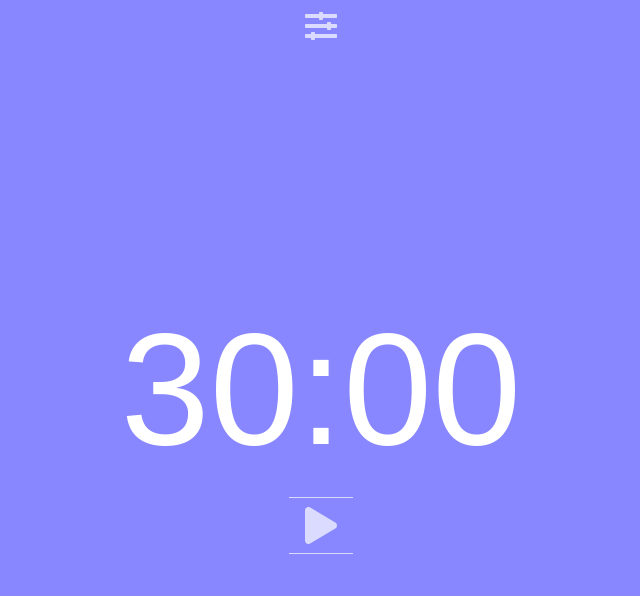
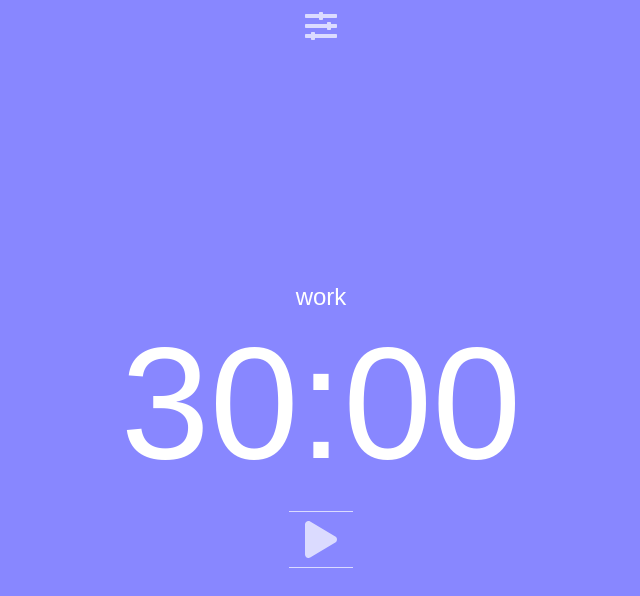
Before and after one commit to serejabogdan/wart, a website built with webpack: page src/index.html in a window 1280 px wide. Shown: the whole page, without its empty margins (319-959 px from the left). Built offline with nearby package versions, Linux system fonts and the light colour scheme; files whose address does not match are found by name.

Commit message:
added: timer status, audio notification

```diff
--- a/src/components/timer/Timer.js
+++ b/src/components/timer/Timer.js
@@ -17,6 +17,9 @@ export class Timer extends WartComponent {
     toHTML() {
         return `
             <div class="timer">
+                <div class="timer__status" data-timer="status">
+                    <span></span>
+                </div>
                 <div class="timer__clock" data-timer="timer">
                     00:00
                 </div>
--- a/src/components/timer/timer.service.js
+++ b/src/components/timer/timer.service.js
@@ -7,12 +7,16 @@ export class TimerService {
         this.minutes = this.seconds = 0;
         this.store = store;
         this.timer = this.store.getState().timer;
+        this.audio = new Audio('./audio/alarm1.mp3');
     }
 
     timerInit() {
         this.minutes = this.timer.mode ? this.timer.work || 30 : this.timer.rest;
         this.seconds = 0;
+        this.audio.volume = 0.2;
         this.$timer = $('.timer__clock');
+        this.$status = $('.timer__status').find('span');
+        this.$status.change = this.timer.mode ? 'work' : 'rest';
         $setContext(this.$timer, this.minutes, this.seconds);
         this.store.subscribe(state => {
             this.minutes = state.timer.mode ? state.timer.work : state.timer.rest;
@@ -51,8 +55,10 @@ export class TimerService {
                 work: this.timer.fullWork,
                 rest: this.timer.fullRest
             }));
+            this.$status.change = 'work';
             return this.timer.work;
         } else {
+            this.$status.change = 'rest';
             return this.timer.rest;
         }
     }
@@ -68,6 +74,7 @@ export class TimerService {
                 )
             );
             this.minutes = this.next(this.timer.mode);
+            this.audio.play();
             if (this.minutes <= 0) {
                 this.stop();
                 return;
--- a/src/scss/timer.scss
+++ b/src/scss/timer.scss
@@ -42,6 +42,14 @@
     }
 }
 
+.timer__status {
+    display: flex;
+    justify-content: center;
+    font-size: 1.5rem;
+    color: white;
+    font-family: sans-serif;
+}
+
 $screen-sm: 576px;
 $screen-md: 768px;
 $screen-lg: 992px;
```
Also changed, not shown: 1 other file.
